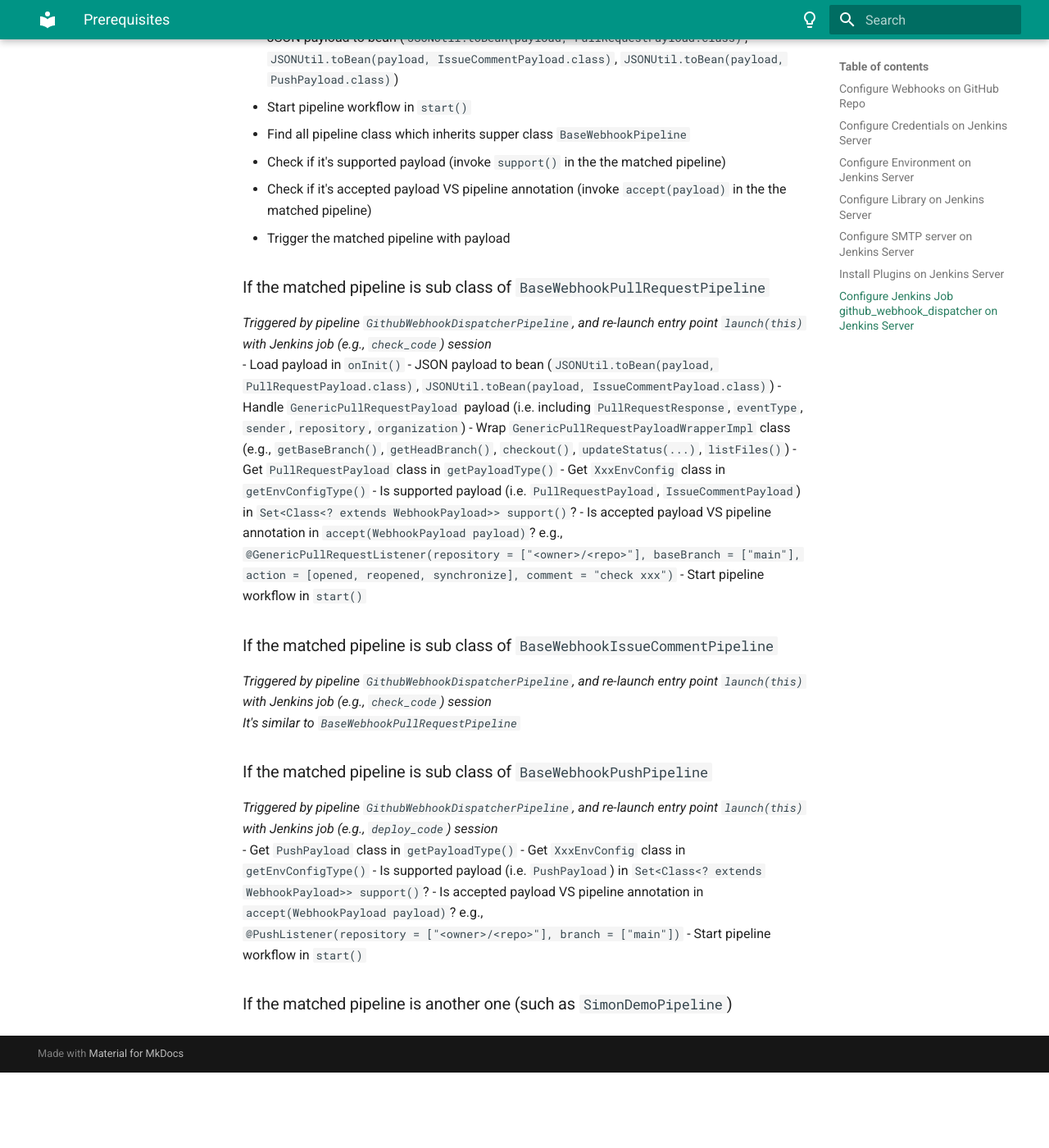
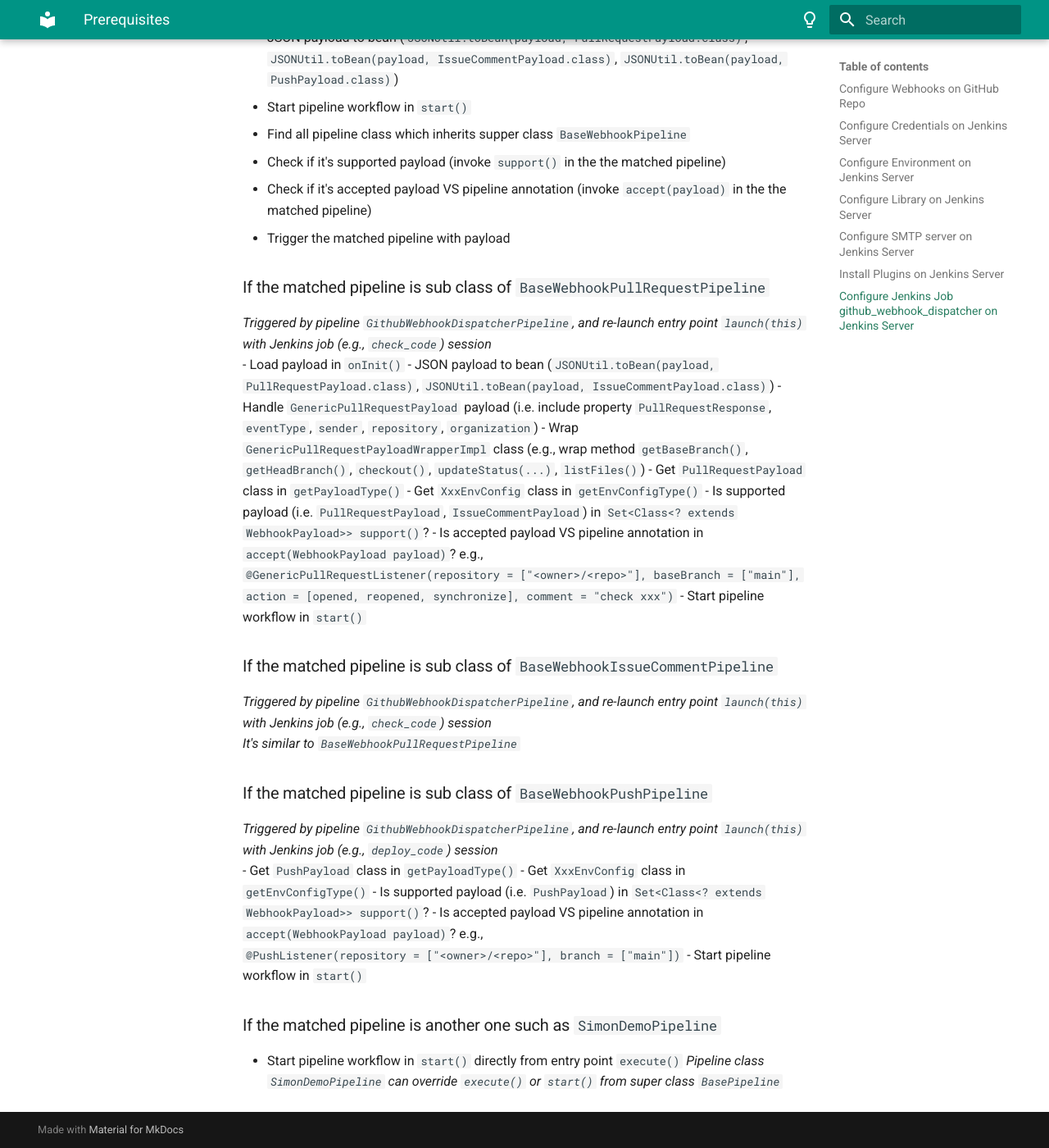
Before and after one commit to zhouushe/notes, an MkDocs documentation site: the page built from docs/jenkins_pipeline_framework.md, in a window 1280 px wide and 1400 px high, scrolled down 4418 px. Shown: the whole window at 82% size. Built offline with MkDocs 1.6.1 and Material for MkDocs 9.7.7, drawn with Linux system fonts in a browser that asks for light colours; before the commit the page ends 5726 px from its top, so only the background shows below that.

Commit message:
Update jenkins_pipeline_framework.md

```diff
--- a/docs/jenkins_pipeline_framework.md
+++ b/docs/jenkins_pipeline_framework.md
@@ -171,8 +171,8 @@ _`loadEnvConfig(getEnvConfigType())` will call `getEnvConfigType()` in the match
 _Triggered by pipeline `GithubWebhookDispatcherPipeline`, and re-launch entry point `launch(this)` with Jenkins job (e.g., `check_code`) session_
 - Load payload in `onInit()`
   - JSON payload to bean (`JSONUtil.toBean(payload, PullRequestPayload.class)`, `JSONUtil.toBean(payload, IssueCommentPayload.class)`)
-  - Handle `GenericPullRequestPayload` payload (i.e. including `PullRequestResponse`, `eventType`, `sender`, `repository`, `organization`)
-  - Wrap `GenericPullRequestPayloadWrapperImpl` class (e.g., `getBaseBranch()`, `getHeadBranch()`, `checkout()`, `updateStatus(...)`, `listFiles()`)
+  - Handle `GenericPullRequestPayload` payload (i.e. include property `PullRequestResponse`, `eventType`, `sender`, `repository`, `organization`)
+  - Wrap `GenericPullRequestPayloadWrapperImpl` class (e.g., wrap method `getBaseBranch()`, `getHeadBranch()`, `checkout()`, `updateStatus(...)`, `listFiles()`)
 - Get `PullRequestPayload` class in `getPayloadType()`
 - Get `XxxEnvConfig` class in `getEnvConfigType()`
 - Is supported payload (i.e. `PullRequestPayload`, `IssueCommentPayload`) in `Set<Class<? extends WebhookPayload>> support()`?
@@ -193,4 +193,6 @@ _Triggered by pipeline `GithubWebhookDispatcherPipeline`, and re-launch entry po
   `@PushListener(repository = ["<owner>/<repo>"], branch = ["main"])`
 - Start pipeline workflow in `start()`
 
-### If the matched pipeline is another one (such as `SimonDemoPipeline`)
+### If the matched pipeline is another one such as `SimonDemoPipeline`
+- Start pipeline workflow in `start()` directly from entry point `execute()`
+_Pipeline class `SimonDemoPipeline` can override `execute()` or `start()` from super class `BasePipeline`_
```
